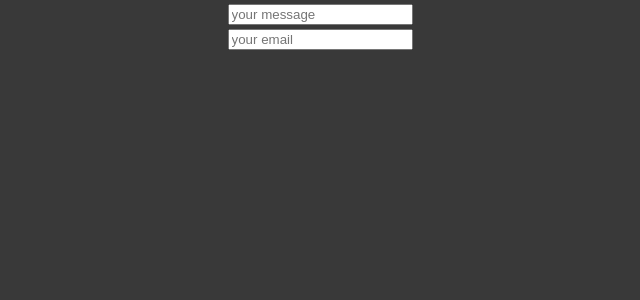
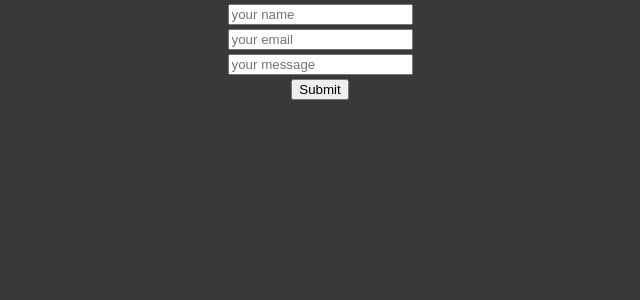
Before and after one commit to Casprovy/form-aws, a React (Create React App) app: page / in a window 1280 px wide. Shown: the top 300 px of the page, without its empty margins (320-960 px from the left). Built offline with nearby package versions, Linux system fonts and the light colour scheme.

Commit message:
aws api works

```diff
--- a/src/components/Form.js
+++ b/src/components/Form.js
@@ -4,14 +4,28 @@ export default class Form extends Component {
 	constructor() {
 		super();
 		this.state = {
-			message: '',
+			name: '',
 			email: '',
+			body: '',
 		};
 	}
 
 	handleChange = (event) => {
 		this.setState({
 			[event.target.name]: event.target.value,
+		});
+	};
+
+	handleClick = (event) => {
+		event.preventDefault();
+		const data = this.state;
+		console.log(data);
+		fetch('https://ju7qrql2j0.execute-api.eu-central-1.amazonaws.com/mailUsDeploy/contactus', {
+			method: 'POST',
+			dataType: 'json',
+			crossDomain: 'true',
+			contentType: 'application/json; charset=utf-8',
+			data: JSON.stringify(data),
 		});
 	};
 
@@ -25,12 +39,12 @@ export default class Form extends Component {
 	render() {
 		return (
 			<React.Fragment>
-				<form>
+				<form onSubmit={this.handleClick}>
 					<input
 						type='text'
-						value={this.state.message}
-						name='message'
-						placeholder='your message'
+						value={this.state.name}
+						name='name'
+						placeholder='your name'
 						onChange={this.handleChange}
 					/>
 					<br />
@@ -41,6 +55,16 @@ export default class Form extends Component {
 						placeholder='your email'
 						onChange={this.handleChange}
 					/>
+					<br />
+					<input
+						type='text'
+						value={this.state.body}
+						name='body'
+						placeholder='your message'
+						onChange={this.handleChange}
+					/>
+					<br />
+					<input type='submit' />
 				</form>
 			</React.Fragment>
 		);
```
